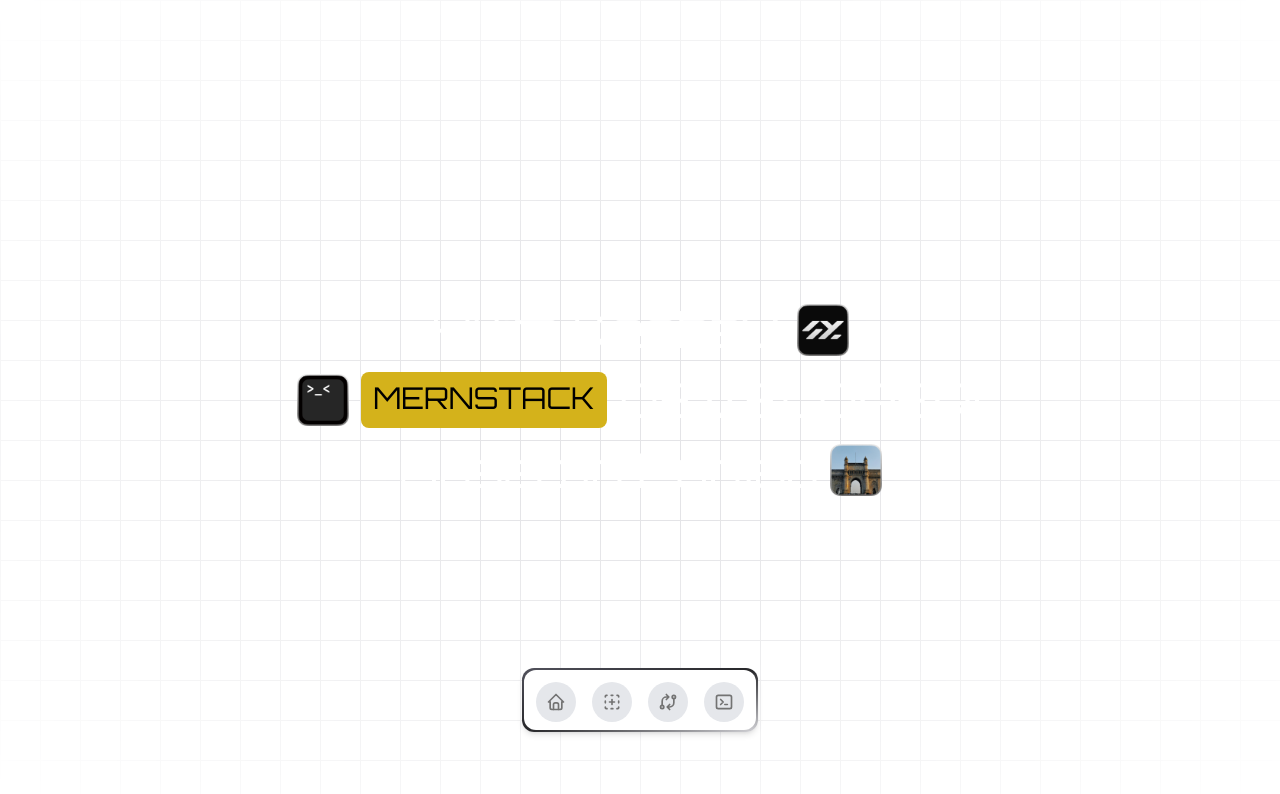
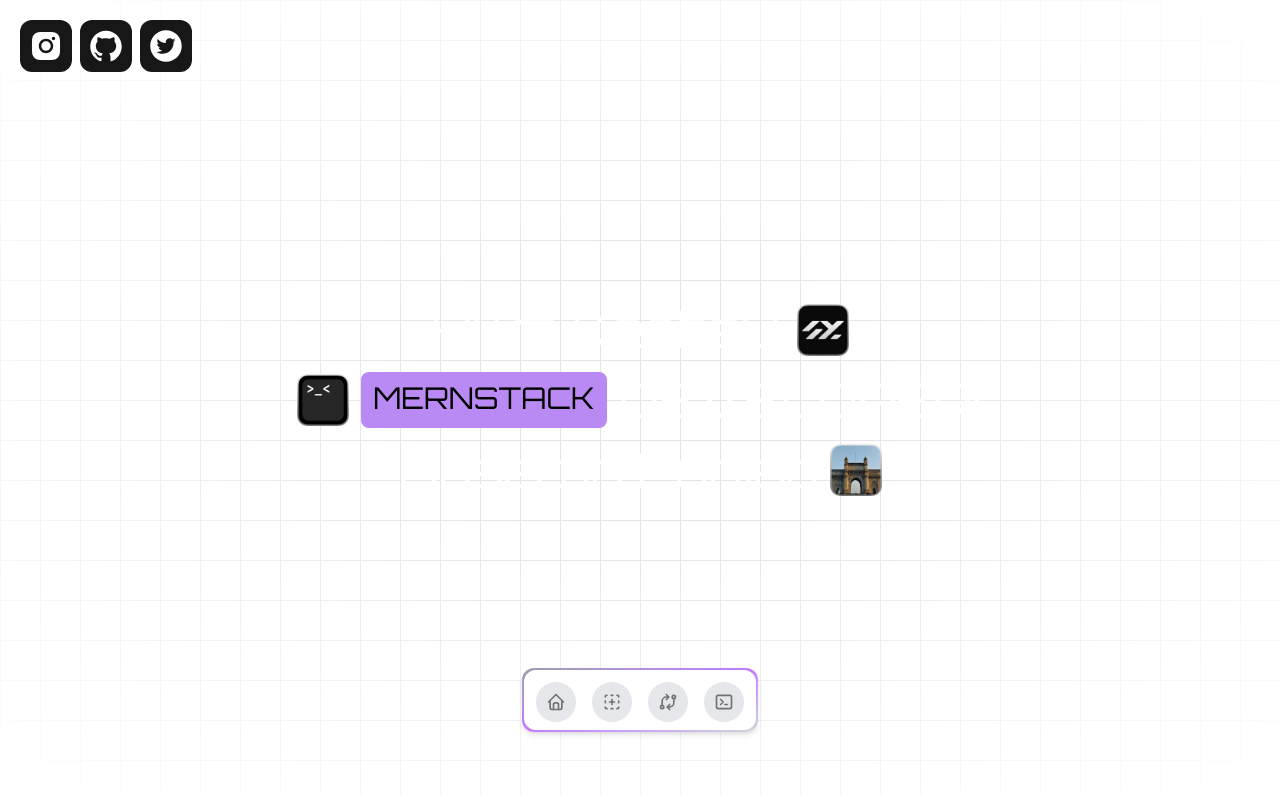
Before and after one commit to ikeshav26/_portfolio, a React (Vite) app: page / in a window 1280 px wide. Shown: the top 794 px of the page. Built offline with nearby package versions, Linux system fonts and the light colour scheme.

Commit message:
Link to media

```diff
--- a/package.json
+++ b/package.json
@@ -19,6 +19,7 @@
     "motion": "^12.16.0",
     "react": "^19.1.0",
     "react-dom": "^19.1.0",
+    "react-icons": "^5.5.0",
     "react-router-dom": "^7.6.2",
     "tailwind-merge": "^3.3.0",
     "tailwindcss": "^4.1.8"
--- a/src/components/Content/HomeContent.jsx
+++ b/src/components/Content/HomeContent.jsx
@@ -3,6 +3,8 @@ import RotatingText from '../RotatingText'
 import img1 from '../../../public/img1.png'
 import img2 from '../../../public/img2.png'
 import img3 from '../../../public/img3.png'
+import { Link } from 'react-router-dom'
+import { AiFillGithub, AiFillInstagram, AiFillTwitterCircle, AiFillTwitterSquare, AiFillX } from "react-icons/ai";
 
 
 const HomeContent = () => {
@@ -11,13 +13,13 @@ const HomeContent = () => {
       <div className='flex flex-col items-center justify-center  md:gap-4 '>
           <div className='flex items-center justify-center gap-2'>
             <p className='text-2xl md:text-4xl lg:text-5xl orbitron-custom  text-white'>Hi,I'm Keshav,</p>
-            <img className='w-13 h-13' src={img1} />
+            <img className='w-10 h-10 md:h-13 md:w-13' src={img1} />
           </div>
           <div className='flex text-sm md:text-xl lg:text-3xl items-center justify-center gap-3'>
-            <img className='w-13 h-13' src={img2} />
+            <img className='w-10 h-10 md:w-13 md:h-13' src={img2} />
             <RotatingText
               texts={['FRONTEND', 'BACKEND', 'MERNSTACK']}
-              mainClassName="px-2 orbitron-custom sm:px-2 md:px-3 bg-[#d4b21b] text-black overflow-hidden py-0.5 sm:py-1 md:py-2 justify-center rounded-lg"
+              mainClassName="px-2 orbitron-custom sm:px-2 md:px-3 bg-[#B98AF3] text-black overflow-hidden py-0.5 sm:py-1 md:py-2 justify-center rounded-lg"
               staggerFrom={"last"}
               initial={{ y: "100%" }}
               animate={{ y: 0 }}
@@ -31,7 +33,18 @@ const HomeContent = () => {
           </div>
           <div className='flex items-center justify-center gap-3 orbitron-custom'>
             <p className='text-2xl md:text-4xl lg:text-5xl orbitron-custom text-white'>Based in Punjab</p>
-            <img className='w-13 h-13' src={img3} />
+            <img className='w-10 h-10 md:w-13 md:h-13' src={img3} />
+          </div>
+        </div>
+        <div className='absolute top-5 left-5 text-white text-3xl md:text-4xl  flex gap-2 items-center justify-center'>
+          <div className=' bg-neutral-900 p-2 rounded-xl cursor-pointer  hover:bg-neutral-700 hover:scale-104 transition-all duration-200'>
+            <Link to="https://www.instagram.com/keshav_gilhotra_/?hl=en"><AiFillInstagram/></Link>
+          </div>
+          <div  className=' bg-neutral-900 p-2 rounded-xl cursor-pointer  hover:bg-neutral-700 hover:scale-104 transition-all duration-200'>
+            <Link  to="https://github.com/ikeshav26"><AiFillGithub/></Link>
+          </div>
+          <div  className= "bg-neutral-900 p-2 rounded-xl cursor-pointer  hover:bg-neutral-700 hover:scale-104 transition-all duration-200">
+            <Link to="https://x.com/KeshavGilh5995"><AiFillTwitterCircle/></Link>
           </div>
         </div>
     </div>
--- a/src/components/ui/floating-dock.jsx
+++ b/src/components/ui/floating-dock.jsx
@@ -14,7 +14,7 @@ function IconContainer({ mouseX, title, icon, href }) {
         onMouseEnter={() => setHovered(true)}
         onMouseLeave={() => setHovered(false)}
         className="relative flex items-center justify-center rounded-full bg-gray-200 dark:bg-neutral-800
-          w-12 h-12 sm:w-10 sm:h-10 xs:w-9 xs:h-9"
+          w-12 h-12 sm:w-10 sm:h-10 xs:w-9 xs:h-9  hover:bg-neutral-700 hover:scale-104 transition-all duration-200"
       >
         <AnimatePresence>
           {hovered && (
@@ -22,7 +22,7 @@ function IconContainer({ mouseX, title, icon, href }) {
               initial={{ opacity: 0, y: 10, x: "-50%" }}
               animate={{ opacity: 1, y: 0, x: "-50%" }}
               exit={{ opacity: 0, y: 2, x: "-50%" }}
-              className="absolute -top-8 left-1/2 whitespace-nowrap rounded-md border border-gray-200 bg-gray-100 px-2 py-0.5 text-xs text-neutral-700 dark:border-neutral-900 dark:bg-neutral-800 dark:text-white"
+              className="absolute -top-8 left-1/2 whitespace-nowrap orbitron-custom rounded-md border border-gray-200 bg-gray-100 px-3 py-2 text-xs text-neutral-700 dark:border-neutral-900 dark:bg-neutral-800 dark:text-white"
             >
               {title}
             </motion.div>
@@ -46,7 +46,7 @@ export const FloatingDock = ({ items, className = '' }) => {
       onMouseLeave={() => mouseX.set(Infinity)}
       className={cn(
         "fixed inset-x-0 bottom-4 mx-auto w-fit flex gap-4 rounded-xl p-[2px] z-50 shadow-md",
-        "before:absolute before:inset-0 before:rounded-xl before:p-[2px] before:bg-gradient-to-tl before:from-zinc-300 before:via-zinc-800 before:to-zinc-600 before:content-[''] before:-z-10",
+        "before:absolute before:inset-0 before:rounded-xl before:p-[2px] before:bg-gradient-to-tl before:from-zinc-300 before:via-purple-400 before:to-zinc-400 before:content-[''] before:-z-10",
         className
       )}
     >
--- a/src/pages/Home.jsx
+++ b/src/pages/Home.jsx
@@ -12,7 +12,7 @@ const Home = () => {
     <div className=''>
       <BlobCursor className="absolute h-screen w-full"
         blobType="circle"
-        fillColor="#d4b21b"
+        fillColor="#B98AF3"
         trailCount={3}
         sizes={[30, 60, 40]}
         innerSizes={[10, 20, 15]}
```
Also changed, not shown: 1 other file (tests, documents, lock files or other folders).
